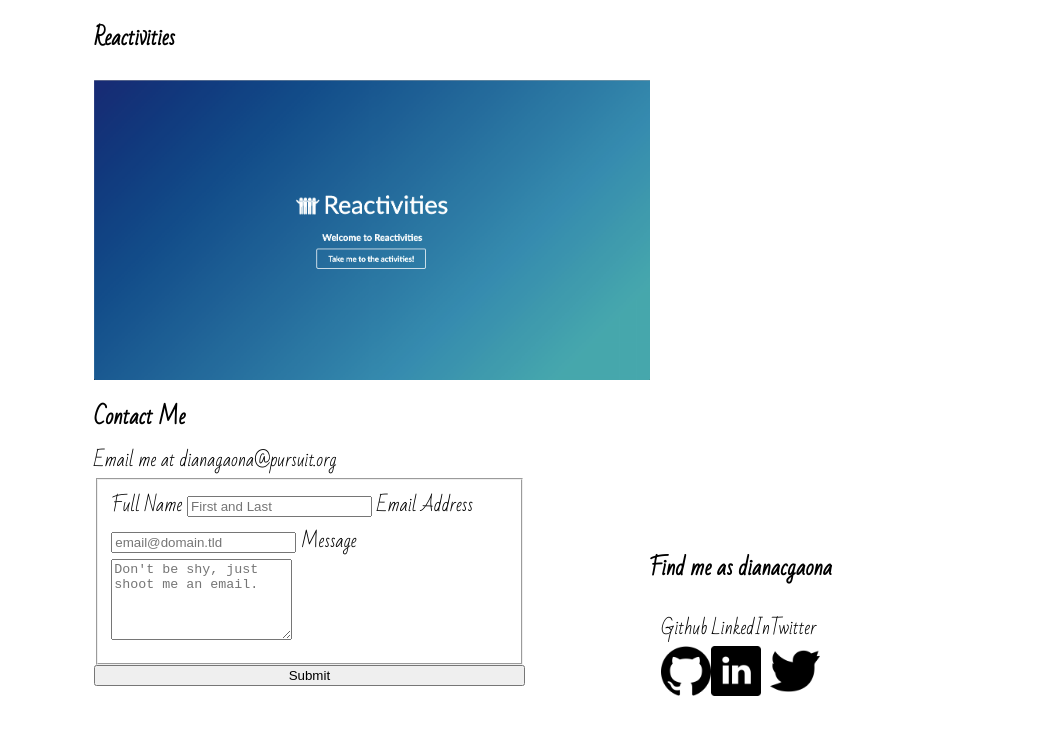
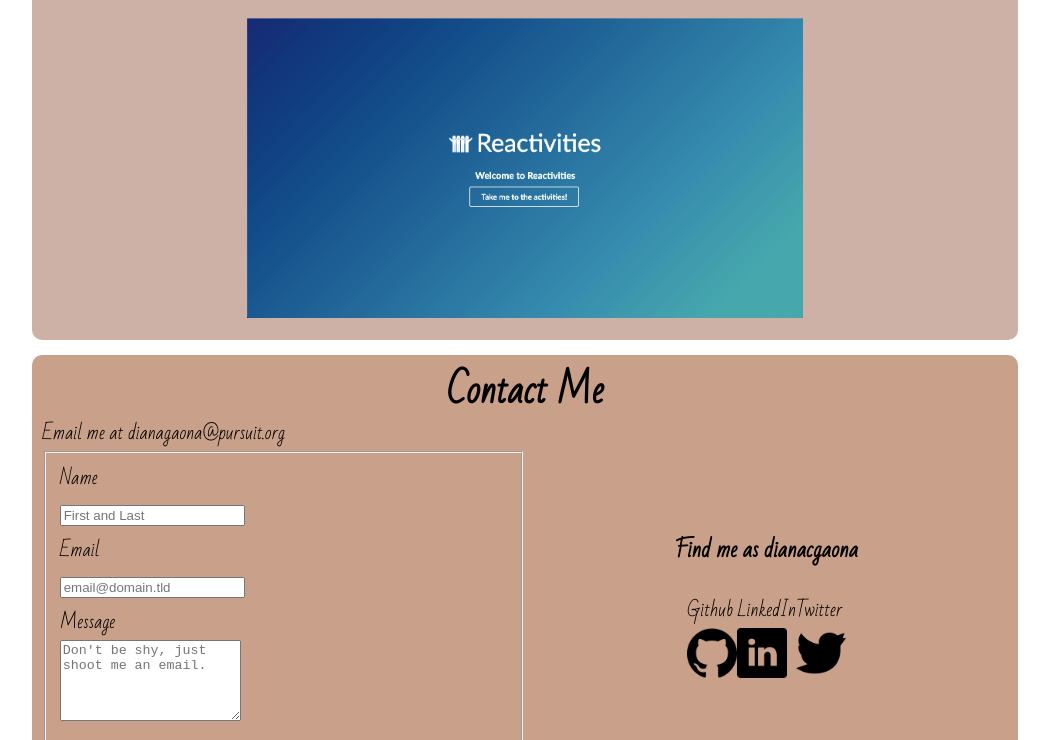
Before and after one commit to dianacgaona/portfolio, a website: page index.html in a window 1280 px wide. Shown: the part 2060-2800 px from the top of the page, without its empty margins (170-1219 px from the left). Drawn offline with Linux system fonts and the light colour scheme; a web font is replaced by a local one.

Commit message:
changes in styling for about, projects and contact components

```diff
--- a/index.html
+++ b/index.html
@@ -100,27 +100,31 @@
             Name:
             <input type="text" placeholder="Your name">
           </label>
+          <br>
           <label>
             Email:
             <input type="email" placeholder="Your email">
           </label>
+          <br>
           <label>
             Message:
+            <br>
             <textarea name="message"></textarea>
           </label>
+          <br>
           <input type="submit" value="send">
         </form> -->
         <form id="fs-frm" name="simple-contact-form" accept-charset="utf-8" action="https://formspree.io/YOUR_EMAIL_HERE" method="post">
           <fieldset id="fs-frm-inputs">
-            <label for="full-name">Full Name</label>
-            <input type="text" name="name" id="full-name" placeholder="First and Last" required="">
-            <label for="email-address">Email Address</label>
-            <input type="email" name="_replyto" id="email-address" placeholder="email@domain.tld" required="">
-            <label for="message">Message</label>
+            <label for="full-name">Name</label><br>
+            <input type="text" name="name" id="full-name" placeholder="First and Last" required=""><br>
+            <label for="email-address">Email</label><br>
+            <input type="email" name="_replyto" id="email-address" placeholder="email@domain.tld" required=""><br>
+            <label for="message">Message</label><br>
             <textarea rows="5" name="message" id="message" placeholder="Don't be shy, just shoot me an email." required=""></textarea>
-            <input type="hidden" name="_subject" id="email-subject" value="Contact Form Submission">
+            <input type="hidden" name="_subject" id="email-subject" value="Contact Form Submission"><br>
+            <input type="submit" value="Submit">
           </fieldset>
-          <input type="submit" value="Submit">
         </form>
       </div>
       <div class="social-div">
--- a/sass/_about.scss
+++ b/sass/_about.scss
@@ -4,6 +4,10 @@
     display: grid;
     grid-template-rows: 50px 1fr;
     grid-template-columns: 1fr 1fr;
+    background: $c-two;
+    margin: 5px 0;
+    padding: 10px;
+    border-radius: 10px;
   }
 
   .title {
@@ -16,6 +20,8 @@
   .headshot-div {
     grid-column: 1 / 2;
     grid-row: 2 / -1;
+    display: grid;
+    align-self: center;
     height: 300px;
     width: 300px;
     border-radius: 50%;
--- a/sass/_base.scss
+++ b/sass/_base.scss
@@ -41,8 +41,8 @@ body {
 .container {
   display: grid;
   column-gap: 10px;
-  grid-template-columns: [full-start] 1fr [content-start]100px 6fr [content-end]1fr [full-end];
-  grid-template-rows: 100vh repeat(3, minmax(50vh, max-content)) 30px;
+  grid-template-columns: [full-start] 0.5fr [content-start]minmax(70px, 100px) 6fr [content-end]0.5fr [full-end];
+  grid-template-rows: 90vh repeat(3, minmax(50vh, max-content)) 30px;
 
   @media only screen and (max-width: $s-iphone6) {
     display: grid;
--- a/sass/_contact.scss
+++ b/sass/_contact.scss
@@ -4,6 +4,10 @@
     display: grid;
     grid-template-rows: 50px 1fr;
     grid-template-columns: 1fr 1fr;
+    background: $c-two;
+    margin: 5px 0;
+    padding: 10px;
+    border-radius: 10px;
 
     @media only screen and (max-width: $s-iphone6) {
         grid-template-rows: repeat(4, 1fr);
--- a/sass/_footer.scss
+++ b/sass/_footer.scss
@@ -1,8 +1,13 @@
 .footer {
     grid-column: 3 / 4;
     grid-row: 5 / -1;
-    background: $c-two;
+    background: $c-four;
     font-size: 16px;
     font-weight: 100;
     font-family: $f-Raleway;
+    display: grid;
+    align-content: center;
+    padding: 5px;
+    margin-top: 5px;
+    border-radius: 10px 10px 0 0;
   }
--- a/sass/_header.scss
+++ b/sass/_header.scss
@@ -35,3 +35,13 @@
   .projects-header{
     margin: 40px 0;
   }
+
+.about-header:hover{
+  transform: scale(1.1);
+}
+.projects-header:hover{
+  transform: scale(1.1);
+}
+.contact-header:hover{
+  transform: scale(1.1);
+}
--- a/sass/_projects.scss
+++ b/sass/_projects.scss
@@ -3,10 +3,20 @@
     grid-row: 3 / 4;
     display: grid;
     grid-template-rows: 50px repeat(3, 1fr);
+    align-content: center;
+    justify-content: center;
+    margin: 10px 0;
+    padding: 10px;
+    background: $c-four;
+    border-radius: 10px;
 }
 
 .title {
     grid-row: 1 / 2;
+    display: grid;
+    justify-self: center;
+    left: 50%;
+    font-size: 2em;
 }
 
 .project1{
```
Also changed, not shown: css/style.css, 1 other file.
